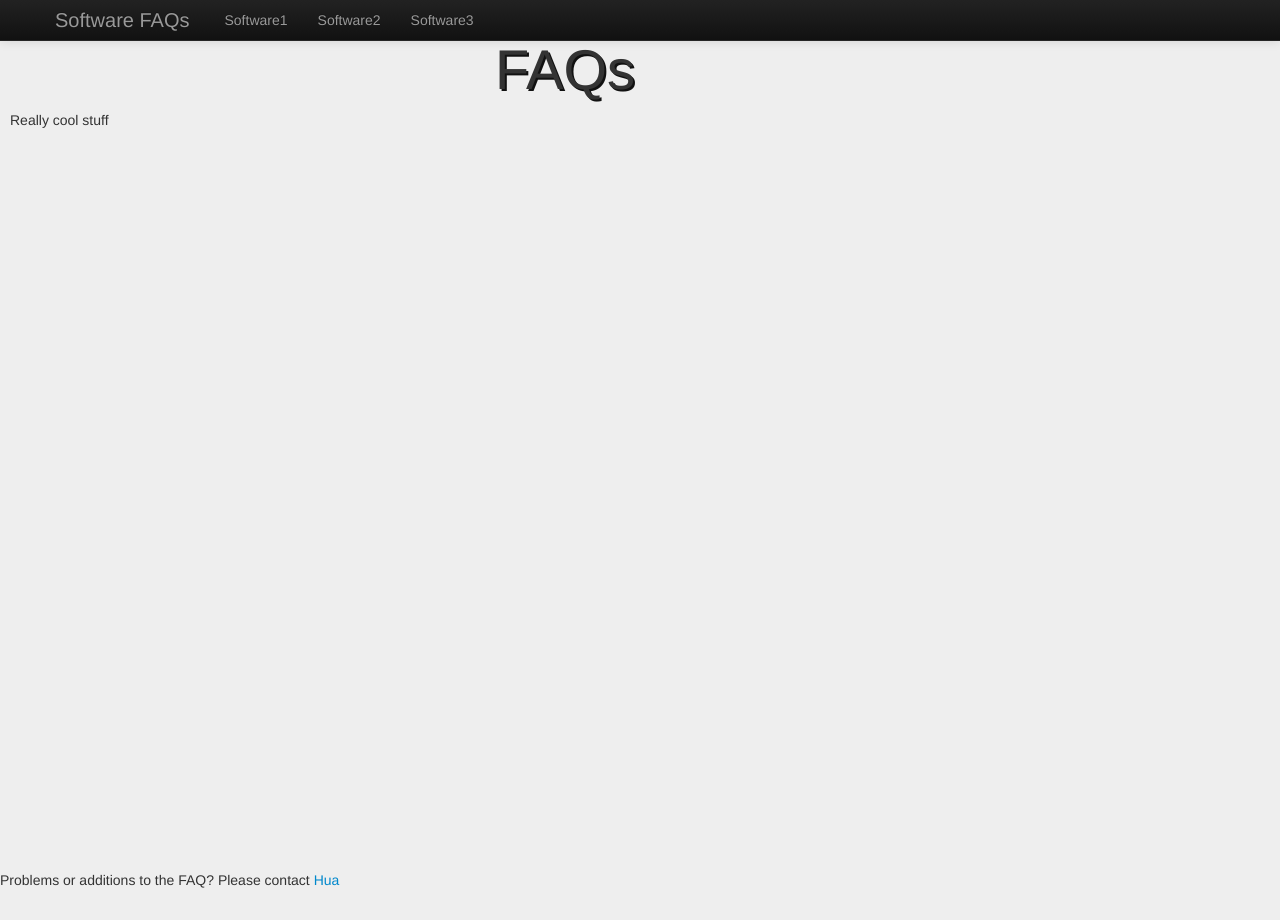
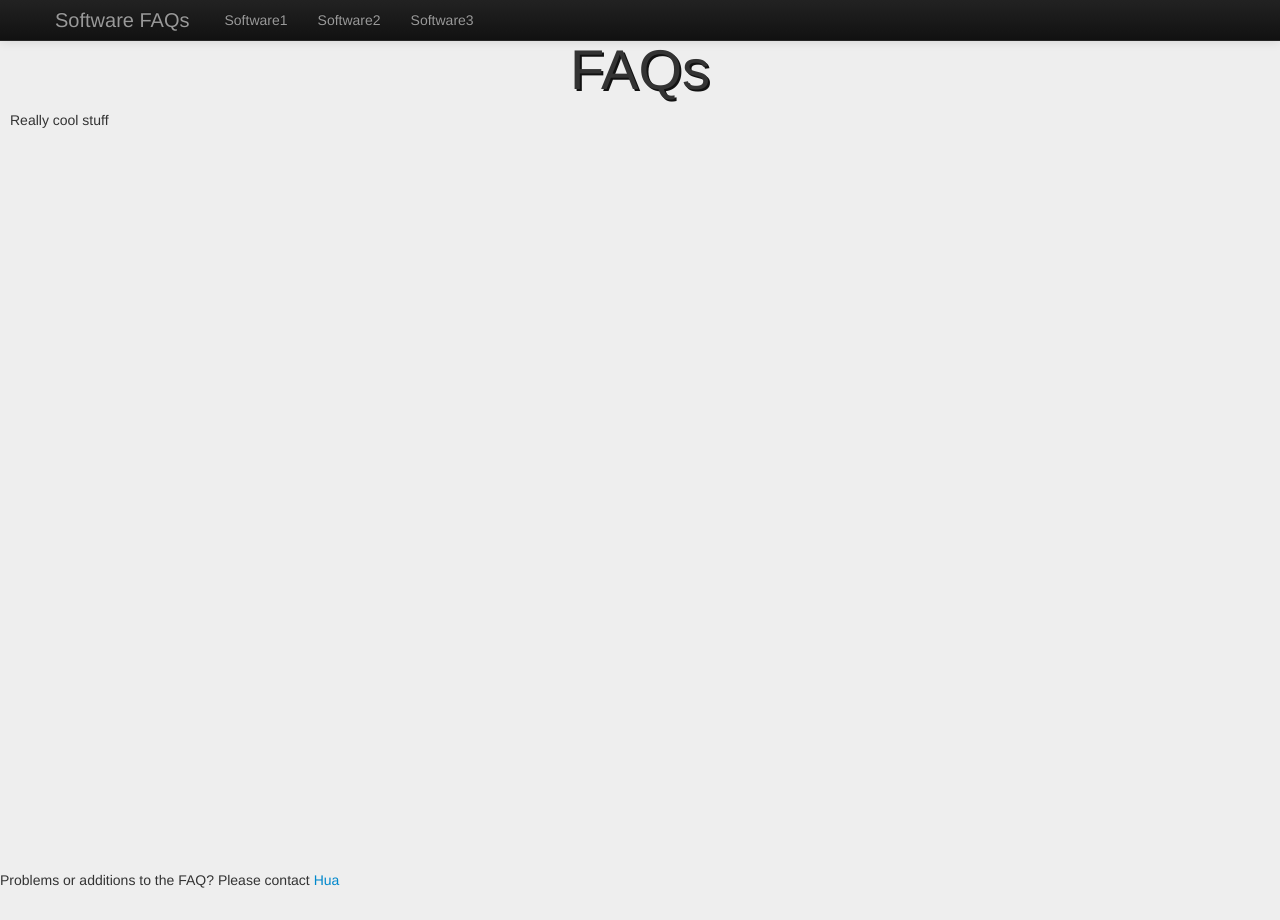
Before and after one commit to notquitebeta/FAQs, a Jekyll site: the page built from index.html, in a window 1280 px wide. Built offline with Jekyll 4.4.1, drawn with Linux system fonts in a browser that asks for light colours; nearby versions of some CDN libraries.

Commit message:
Fixed title centering

```diff
--- a/_layouts/page.html
+++ b/_layouts/page.html
@@ -8,7 +8,7 @@
     </div>
     <div id="main">
       <div class="software">
-        <div class="container row">
+        <div class="container">
             <div class="title"> {{ page.title }} </div>
         </div>
 
```
